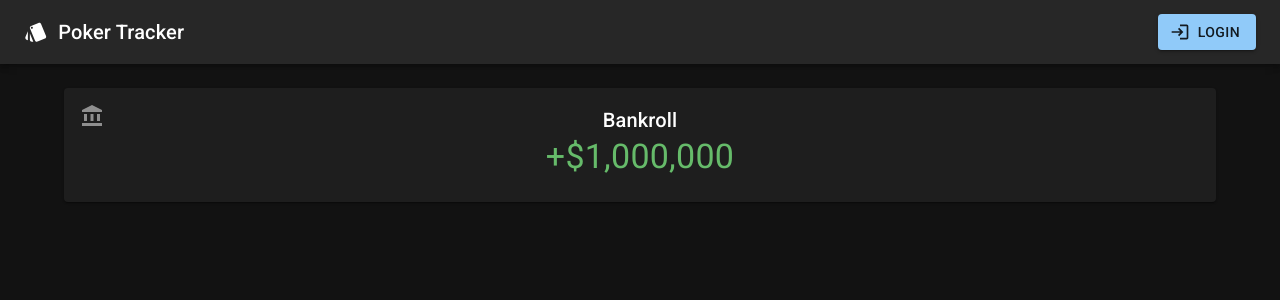
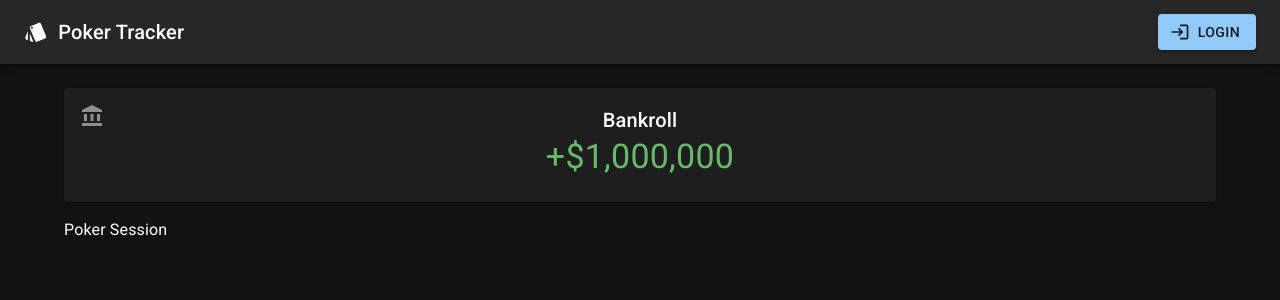
Before and after one commit to stedwick/pokertracker, a React (Create React App) app: page / in a window 1280 px wide. Shown: the top 300 px of the page. Built offline with nearby package versions, Linux system fonts and the light colour scheme; no server answers.

Commit message:
PokerSession(s) skeleton

```diff
--- a/src/App.js
+++ b/src/App.js
@@ -1,7 +1,8 @@
 import React from "react";
 import {Container} from '@mui/material';
-import PokerAppBar from "./layout/PokerAppBar"
-import {PnlCard} from "./PnlCard"
+import PokerAppBar from "./layout/PokerAppBar";
+import {PnlCard} from "./Poker/PnlCard";
+import PokerSessions from "./Poker/PokerSessions";
 
 function App() {
   return (
@@ -10,6 +11,7 @@ function App() {
       <Container>
         <br />
         <PnlCard />
+        <PokerSessions/>
       </Container>
     </div>
   );
--- /dev/null
+++ b/src/Poker/PokerSession.js
@@ -0,0 +1,9 @@
+import * as React from 'react';
+
+function PokerSession() {
+  return (
+    <p>Poker Session</p>
+  );
+}
+
+export default PokerSession;
--- /dev/null
+++ b/src/Poker/PokerSessions.js
@@ -0,0 +1,10 @@
+import * as React from 'react';
+import PokerSession from "./PokerSession.js";
+
+function PokerSessions() {
+  return (
+    <PokerSession/>
+  );
+}
+
+export default PokerSessions;
```
Also changed, not shown: src/Poker/PnlCard.js (renamed from src/PnlCard.js).
